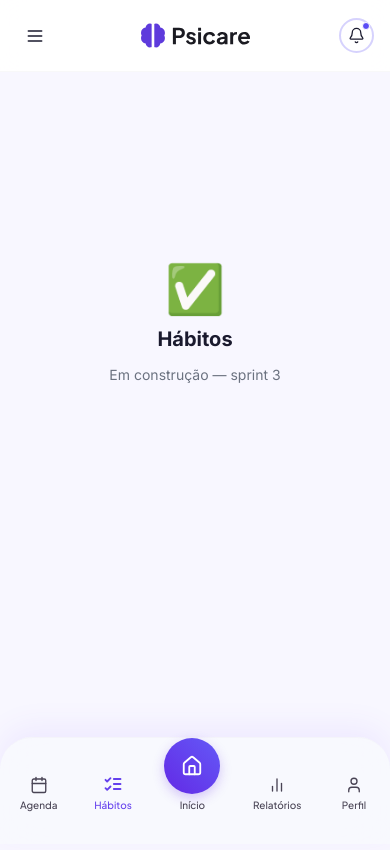
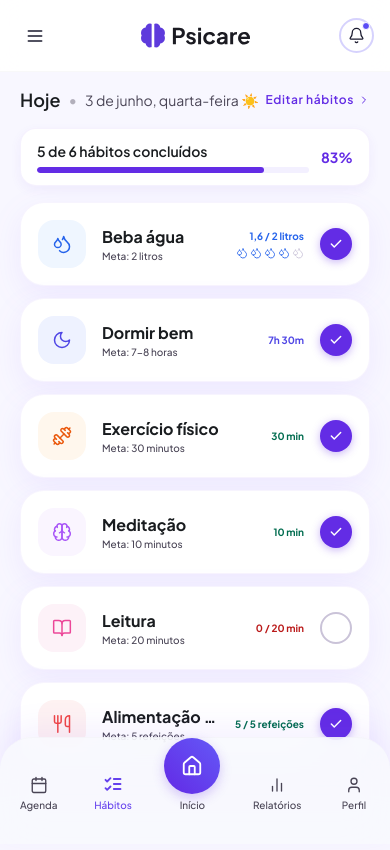
Before and after one commit to Fantom-Labs/psicare, a Next.js app: page /habits in a window 390 px wide. Shown: the top 850 px of the page. Built offline with nearby package versions, Linux system fonts and the light colour scheme.

Commit message:
Ajuste de responsividade para web

```diff
--- a/app/(app)/habits/page.tsx
+++ b/app/(app)/habits/page.tsx
@@ -1,9 +1,260 @@
-export default function HabitsPage() {
+'use client'
+
+import { useState } from 'react'
+import { ChevronRight, Check, Droplets, Moon, Dumbbell, Brain, BookOpen, Utensils } from 'lucide-react'
+import { cn } from '@/lib/utils'
+
+/* ── Data ─────────────────────────────────────────────── */
+
+const DAYS_PT = ['domingo', 'segunda-feira', 'terça-feira', 'quarta-feira', 'quinta-feira', 'sexta-feira', 'sábado']
+const MONTHS_PT = ['janeiro', 'fevereiro', 'março', 'abril', 'maio', 'junho', 'julho', 'agosto', 'setembro', 'outubro', 'novembro', 'dezembro']
+
+function todayLabel() {
+  const d = new Date()
+  return `${d.getDate()} de ${MONTHS_PT[d.getMonth()]}, ${DAYS_PT[d.getDay()]} ☀️`
+}
+
+interface Habit {
+  id: number
+  name: string
+  goal: string
+  progress: string
+  progressColor: string
+  bgColor: string
+  icon: React.ElementType
+  iconColor: string
+  defaultDone: boolean
+  /* Water-specific: mini drop level (0-5) */
+  waterDrops?: number
+}
+
+const HABITS: Habit[] = [
+  {
+    id: 1,
+    name: 'Beba água',
+    goal: 'Meta: 2 litros',
+    progress: '1,6 / 2 litros',
+    progressColor: '#2563eb',
+    bgColor: '#eff6ff',
+    icon: Droplets,
+    iconColor: '#2563eb',
+    defaultDone: true,
+    waterDrops: 4,
+  },
+  {
+    id: 2,
+    name: 'Dormir bem',
+    goal: 'Meta: 7-8 horas',
+    progress: '7h 30m',
+    progressColor: '#4f46e5',
+    bgColor: '#eef2ff',
+    icon: Moon,
+    iconColor: '#4f46e5',
+    defaultDone: true,
+  },
+  {
+    id: 3,
+    name: 'Exercício físico',
+    goal: 'Meta: 30 minutos',
+    progress: '30 min',
+    progressColor: '#006c4f',
+    bgColor: '#fff7ed',
+    icon: Dumbbell,
+    iconColor: '#ea580c',
+    defaultDone: true,
+  },
+  {
+    id: 4,
+    name: 'Meditação',
+    goal: 'Meta: 10 minutos',
+    progress: '10 min',
+    progressColor: '#006c4f',
+    bgColor: '#faf5ff',
+    icon: Brain,
+    iconColor: '#a855f7',
+    defaultDone: true,
+  },
+  {
+    id: 5,
+    name: 'Leitura',
+    goal: 'Meta: 20 minutos',
+    progress: '0 / 20 min',
+    progressColor: '#ba1a1a',
+    bgColor: '#fdf2f8',
+    icon: BookOpen,
+    iconColor: '#ec4899',
+    defaultDone: false,
+  },
+  {
+    id: 6,
+    name: 'Alimentação Saudável',
+    goal: 'Meta: 5 refeições',
+    progress: '5 / 5 refeições',
+    progressColor: '#006c4f',
+    bgColor: '#fef2f2',
+    icon: Utensils,
+    iconColor: '#ef4444',
+    defaultDone: true,
+  },
+]
+
+/* ── Water drops indicator ───────────────────────────── */
+function WaterDrops({ filled, total = 5 }: { filled: number; total?: number }) {
   return (
-    <div className="flex flex-col items-center justify-center min-h-[60vh] gap-3 text-center px-6">
-      <span className="text-5xl">✅</span>
-      <h1 className="text-[#1A1A2E] text-xl font-bold">Hábitos</h1>
-      <p className="text-[#6B7280] text-sm">Em construção — sprint 3</p>
+    <div className="flex items-center gap-[2px]">
+      {Array.from({ length: total }).map((_, i) => (
+        <Droplets
+          key={i}
+          size={12}
+          strokeWidth={1.8}
+          className={i < filled ? 'text-[#2563eb]' : 'text-[#cac3d8]'}
+        />
+      ))}
     </div>
   )
 }
+
+/* ── Habit Card ──────────────────────────────────────── */
+function HabitCard({
+  habit,
+  done,
+  onToggle,
+}: {
+  habit: Habit
+  done: boolean
+  onToggle: () => void
+}) {
+  const Icon = habit.icon
+
+  return (
+    <div className="bg-white border border-[rgba(99,44,229,0.05)] drop-shadow-[0px_10px_15px_rgba(124,77,255,0.08)] flex gap-4 items-center p-[17px] rounded-[24px] w-full">
+
+      {/* Icon box — 48×48, cornerRadius 16 */}
+      <div
+        className="rounded-[16px] shrink-0 size-12 flex items-center justify-center"
+        style={{ backgroundColor: habit.bgColor }}
+      >
+        <Icon size={20} strokeWidth={1.8} style={{ color: habit.iconColor }} />
+      </div>
+
+      {/* Title + goal */}
+      <div className="flex-1 min-w-0 flex flex-col">
+        <span
+          className="text-[#191c1f] text-[16px] leading-[24px] font-bold font-[family-name:var(--font-plus-jakarta)] truncate"
+        >
+          {habit.name}
+        </span>
+        <span
+          className="text-[#494455] text-[10px] leading-[14px] font-medium font-[family-name:var(--font-plus-jakarta)]"
+        >
+          {habit.goal}
+        </span>
+      </div>
+
+      {/* Progress + optional water drops */}
+      <div className="flex flex-col items-end gap-1 shrink-0">
+        <span
+          className="text-[10px] leading-[14px] font-bold whitespace-nowrap font-[family-name:var(--font-plus-jakarta)]"
+          style={{ color: habit.progressColor }}
+        >
+          {habit.progress}
+        </span>
+        {habit.waterDrops !== undefined && (
+          <WaterDrops filled={habit.waterDrops} />
+        )}
+      </div>
+
+      {/* Toggle button — 32×32 circle */}
+      <button
+        onClick={onToggle}
+        aria-label={done ? `Desmarcar ${habit.name}` : `Marcar ${habit.name} como feito`}
+        aria-pressed={done}
+        className={cn(
+          'shrink-0 size-8 rounded-full flex items-center justify-center transition-all duration-200',
+          done
+            ? 'bg-[#632ce5] shadow-[0_2px_8px_rgba(99,44,229,0.35)]'
+            : 'border-2 border-[#cac3d8] bg-transparent hover:border-[#632ce5]/40'
+        )}
+      >
+        {done && <Check size={14} strokeWidth={2.5} className="text-white" />}
+      </button>
+    </div>
+  )
+}
+
+/* ══ Page ════════════════════════════════════════════════ */
+export default function HabitsPage() {
+  const [done, setDone] = useState<Set<number>>(
+    new Set(HABITS.filter(h => h.defaultDone).map(h => h.id))
+  )
+
+  const toggle = (id: number) =>
+    setDone(prev => {
+      const next = new Set(prev)
+      next.has(id) ? next.delete(id) : next.add(id)
+      return next
+    })
+
+  const completedCount = done.size
+  const totalCount = HABITS.length
+
+  return (
+    <div className="flex flex-col gap-4 pt-4 pb-32 px-5 lg:px-10 lg:py-8 lg:max-w-2xl">
+
+      {/* ── Section header ── */}
+      <div className="flex items-center justify-between">
+        {/* Left: "Hoje • 3 de junho, terça-feira ☀️" */}
+        <div className="flex items-center gap-2">
+          <span className="text-[#191c1f] text-[18px] leading-[24px] font-semibold font-[family-name:var(--font-plus-jakarta)]">
+            Hoje
+          </span>
+          <span className="text-[rgba(73,68,85,0.4)] text-[16px] leading-[24px] font-normal font-[family-name:var(--font-plus-jakarta)]">
+            •
+          </span>
+          <span className="text-[#494455] text-[14px] leading-[20px] font-normal font-[family-name:var(--font-plus-jakarta)]">
+            {todayLabel()}
+          </span>
+        </div>
+
+        {/* Right: "Editar hábitos →" */}
+        <button className="flex items-center gap-1 text-[#632ce5] hover:opacity-80 transition-opacity">
+          <span className="text-[12px] leading-[16px] font-semibold tracking-[0.6px] font-[family-name:var(--font-plus-jakarta)]">
+            Editar hábitos
+          </span>
+          <ChevronRight size={12} strokeWidth={2} className="text-[#632ce5]" />
+        </button>
+      </div>
+
+      {/* ── Progress summary ── */}
+      <div className="flex items-center gap-3 bg-white rounded-2xl px-4 py-3 border border-[rgba(99,44,229,0.06)] shadow-[0_4px_12px_rgba(99,44,229,0.06)]">
+        <div className="flex-1">
+          <p className="text-[#191c1f] text-sm font-semibold font-[family-name:var(--font-plus-jakarta)]">
+            {completedCount} de {totalCount} hábitos concluídos
+          </p>
+          <div className="mt-1.5 w-full h-1.5 bg-[#f3f0ff] rounded-full overflow-hidden">
+            <div
+              className="h-full bg-[#632ce5] rounded-full transition-all duration-500"
+              style={{ width: `${(completedCount / totalCount) * 100}%` }}
+            />
+          </div>
+        </div>
+        <span className="text-[#632ce5] text-sm font-bold font-[family-name:var(--font-plus-jakarta)] shrink-0">
+          {Math.round((completedCount / totalCount) * 100)}%
+        </span>
+      </div>
+
+      {/* ── Habit list ── */}
+      <div className="flex flex-col gap-3 lg:grid lg:grid-cols-2">
+        {HABITS.map(habit => (
+          <HabitCard
+            key={habit.id}
+            habit={habit}
+            done={done.has(habit.id)}
+            onToggle={() => toggle(habit.id)}
+          />
+        ))}
+      </div>
+
+    </div>
+  )
+}
```
Also changed, not shown: 1 other file (tests, documents, lock files or other folders).
